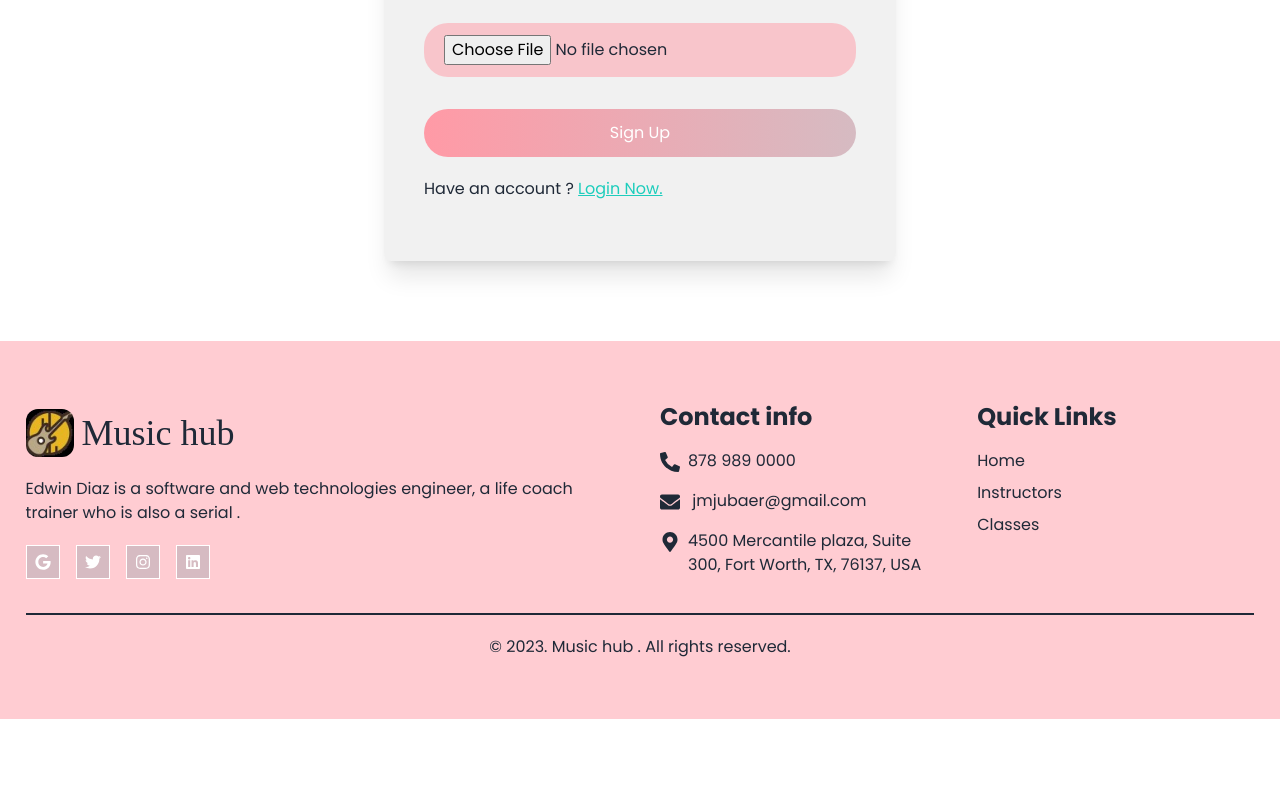
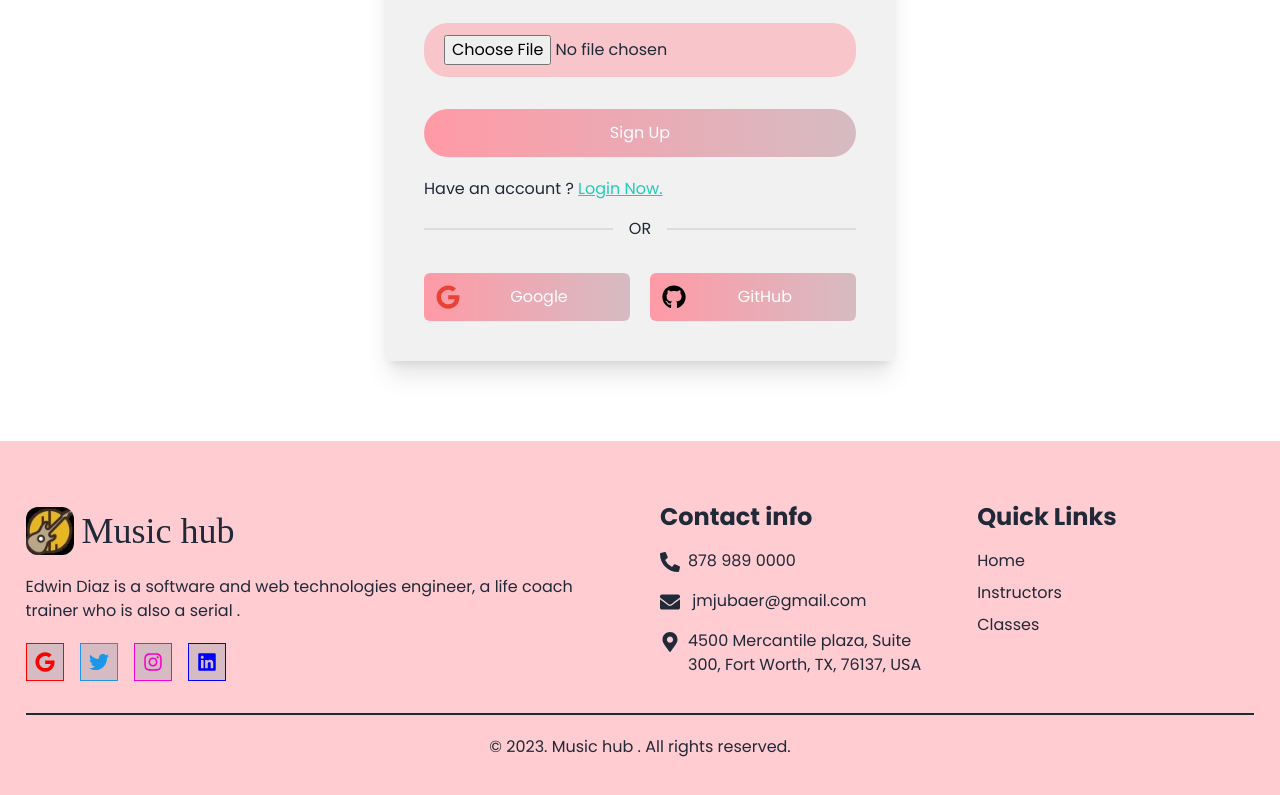
Before and after one commit to jmjubaer/music-hub-client, a React (Vite) app: page /signup in a window 1280 px wide. Shown: the part 549-1344 px from the top of the page. Before the commit the page ends 1268 px from the top, so only its background shows below. Built offline with nearby package versions, Linux system fonts and the light colour scheme; no server answers; a web font is replaced by a local one.

Commit message:
add social login page

```diff
--- a/src/Page/Shered Page/Footer.jsx
+++ b/src/Page/Shered Page/Footer.jsx
@@ -12,10 +12,10 @@ const Footer = () => {
                     <Logo></Logo>
                     <p className="my-5">Edwin Diaz is a software and web technologies engineer, a life coach trainer who is also a serial .</p>
                     <ul className="flex gap-4">
-                        <li><a href="#" className="bg-[#D6BBC2] text-black border p-2 inline-block text-white"><FaGoogle/></a></li>
-                        <li><a href="#" className="bg-[#D6BBC2] text-black border p-2 inline-block text-white "><FaTwitter/></a></li>
-                        <li><a href="#" className="bg-[#D6BBC2] border text-black p-2 inline-block text-white"><FaInstagram/></a></li>
-                        <li><a href="#" className="bg-[#D6BBC2] border text-black p-2 inline-block text-white"><FaLinkedin/></a></li>
+                        <li><a href="#" className="bg-[#D6BBC2] text-[red] border p-2 inline-block"><FaGoogle className="text-xl"/></a></li>
+                        <li><a href="#" className="bg-[#D6BBC2] text-[#1C96E8] border p-2 inline-block  "><FaTwitter className="text-xl"/></a></li>
+                        <li><a href="#" className="bg-[#D6BBC2] border text-[#F601D0] p-2 inline-block "><FaInstagram className="text-xl"/></a></li>
+                        <li><a href="#" className="bg-[#D6BBC2] border text-[blue] p-2 inline-block"><FaLinkedin className="text-xl"/></a></li>
                     </ul>
                 </div>
                 <div className="">
--- a/src/Page/Shered Page/Navbar.jsx
+++ b/src/Page/Shered Page/Navbar.jsx
@@ -52,7 +52,8 @@ const Navbar = () => {
                                 Classes
                             </NavLink>
                         </li>
-                        <li>
+                        {
+                            user && <li>
                             <NavLink
                                 className={({ isActive }) =>
                                     isActive ? "text-[#C3345F]" : ""
@@ -62,6 +63,7 @@ const Navbar = () => {
                                 Dashboard{" "}
                             </NavLink>
                         </li>
+                        }
                     </ul>
                     <div className="flex items-center gap-5">
                         <Tooltip id="my-tooltip" />
--- a/src/Page/login/Login.jsx
+++ b/src/Page/login/Login.jsx
@@ -1,12 +1,11 @@
-import React, { useEffect, useRef, useState } from "react";
+import React, { useState } from "react";
 import { Link, useLocation, useNavigate } from "react-router-dom";
-import { FaEyeSlash,FaEye, FaGoogle, FaGithub, FaUser, FaCamera } from "react-icons/fa";
+import { FaEyeSlash,FaEye } from "react-icons/fa";
 import Swal from "sweetalert2";
 import useAuthContext from "../../Hooks/UseAuthContext";
-// import SocialLogin from "./SocialLogin";
-import bg from '../../assets/login/login-bg.jpg'
 import { useForm } from "react-hook-form";
 import 'react-toastify/dist/ReactToastify.css';
+import SocialLogin from "./SocialLogin";
 
 const Login = () => {
     const { register, handleSubmit,reset} = useForm();
@@ -59,20 +58,7 @@ const Login = () => {
             </form>
             <p className="my-5">New Music hub ? <Link to={"/signup"} className="underline text-accent">Create Account.</Link></p>
             <div className="divider">OR</div>
-            <div className="flex gap-5">
-                <button className="flex jm_btn rounded-md w-full items-center">
-                    <div className="">
-                        <FaGoogle className="text-2xl text-[#E94235]"/>
-                    </div>
-                    <span className="text-center w-full">Google</span>
-                </button>
-                <button className="flex jm_btn rounded-md w-full items-center">
-                    <div className="">
-                        <FaGithub className="text-2xl text-black"/>
-                    </div>
-                    <span className="text-center w-full">GitHub</span>
-                </button>
-            </div>
+            <SocialLogin></SocialLogin>
         </div>
     </div>
   );
--- a/src/Page/login/Register.jsx
+++ b/src/Page/login/Register.jsx
@@ -7,6 +7,7 @@ import 'react-toastify/dist/ReactToastify.css';
 import useAuthContext from '../../Hooks/UseAuthContext';
 import Swal from 'sweetalert2';
 import { updateProfile } from 'firebase/auth';
+import SocialLogin from './SocialLogin';
 const Register = () => {
     const navigate = useNavigate();
     const {createUser} = useAuthContext();
@@ -98,6 +99,8 @@ const Register = () => {
                 </form>
 
                 <p className="my-5">Have an account ? <Link to={"/login"} className="underline text-accent" onClick={() => setCondition("login")}>Login Now.</Link></p>
+                <div className="divider">OR</div>
+                <SocialLogin></SocialLogin>
             </div>
         </div>
     );
--- /dev/null
+++ b/src/Page/login/SocialLogin.jsx
@@ -0,0 +1,70 @@
+import React from 'react';
+import { FaGithub, FaGoogle } from 'react-icons/fa';
+import useAuthContext from '../../Hooks/UseAuthContext';
+import { useNavigate } from 'react-router-dom';
+import Swal from 'sweetalert2';
+
+const SocialLogin = () => {
+    const navigate = useNavigate()
+    const {googleSignIn,githubSignIn} = useAuthContext();
+    const handleGoogleLogin = () => {
+        googleSignIn()
+        .then(result => {
+            const user = result.user;
+            Swal.fire({
+                icon: 'success',
+                title: 'User created successful',
+                showConfirmButton: false,
+                timer: 1500
+            })
+            navigate('/')
+        })
+        .catch( err => {
+            console.log(err);
+            Swal.fire({
+                icon: 'error',
+                title: 'Oops...',
+                text: `${err.message}`
+              })
+        })
+    }
+    const handleGitHubLogin = () => {
+        githubSignIn()
+        .then(result => {
+            const user = result.user;
+            Swal.fire({
+                icon: 'success',
+                title: 'User created successful',
+                showConfirmButton: false,
+                timer: 1500
+            })
+            navigate('/')
+        })
+        .catch( err => {
+            console.log(err);
+            Swal.fire({
+                icon: 'error',
+                title: 'Oops...',
+                text: `${err.message}`
+              })
+        })
+    }
+    return (
+        <div className="flex gap-5">
+            <button onClick={handleGoogleLogin} className="flex jm_btn rounded-md w-full items-center">
+                <div className="">
+                    <FaGoogle className="text-2xl text-[#E94235]"/>
+                </div>
+                <span className="text-center w-full">Google</span>
+            </button>
+            <button onClick={handleGitHubLogin} className="flex jm_btn rounded-md w-full items-center">
+                <div className="">
+                    <FaGithub        className="text-2xl text-black"/>
+                </div>
+                <span className="text-center w-full">GitHub</span>
+            </button>
+        </div>
+    );
+};
+
+export default SocialLogin;
--- a/src/Provider/AuthProvider.jsx
+++ b/src/Provider/AuthProvider.jsx
@@ -1,5 +1,5 @@
 import React, { createContext, useEffect, useState } from 'react';
-import { GoogleAuthProvider, createUserWithEmailAndPassword, getAuth, onAuthStateChanged, signInWithEmailAndPassword, signInWithPopup, signOut } from "firebase/auth";
+import { GithubAuthProvider, GoogleAuthProvider, createUserWithEmailAndPassword, getAuth, onAuthStateChanged, signInWithEmailAndPassword, signInWithPopup, signOut } from "firebase/auth";
 import app from '../firebase/firebase.config';
 
 export const AuthContext = createContext(null)
@@ -29,7 +29,7 @@ const AuthProvider = ({children}) => {
         return signInWithPopup(auth,googleProvider);
     }
 
-    const githubProvider =new GoogleAuthProvider()
+    const githubProvider =new GithubAuthProvider()
     const githubSignIn = () => {
         return signInWithPopup(auth,githubProvider);
     }
--- a/src/firebase/firebase.config.js
+++ b/src/firebase/firebase.config.js
@@ -5,12 +5,12 @@ import { initializeApp } from "firebase/app";
 
 // Your web app's Firebase configuration
 const firebaseConfig = {
-  apiKey: "AIzaSyAXEFMCz4-fPPmzWeP_R2cnI43XHInnbIM",
-  authDomain: "music-hub-8cb59.firebaseapp.com",
-  projectId: "music-hub-8cb59",
-  storageBucket: "music-hub-8cb59.appspot.com",
-  messagingSenderId: "850663561327",
-  appId: "1:850663561327:web:5c67e309cb2d657d33959a"
+  apiKey: import.meta.env.VITE_APIKEY,
+  authDomain: import.meta.env.VITE_AUTHDOMAIN,
+  projectId: import.meta.env.VITE_PROJECTID,
+  storageBucket: import.meta.env.VITE_STORAGEBUCKET,
+  messagingSenderId: import.meta.env.VITE_MESSAGINGSENDERID,
+  appId: import.meta.env.VITE_APPID,
 };
 
 // Initialize Firebase
```
